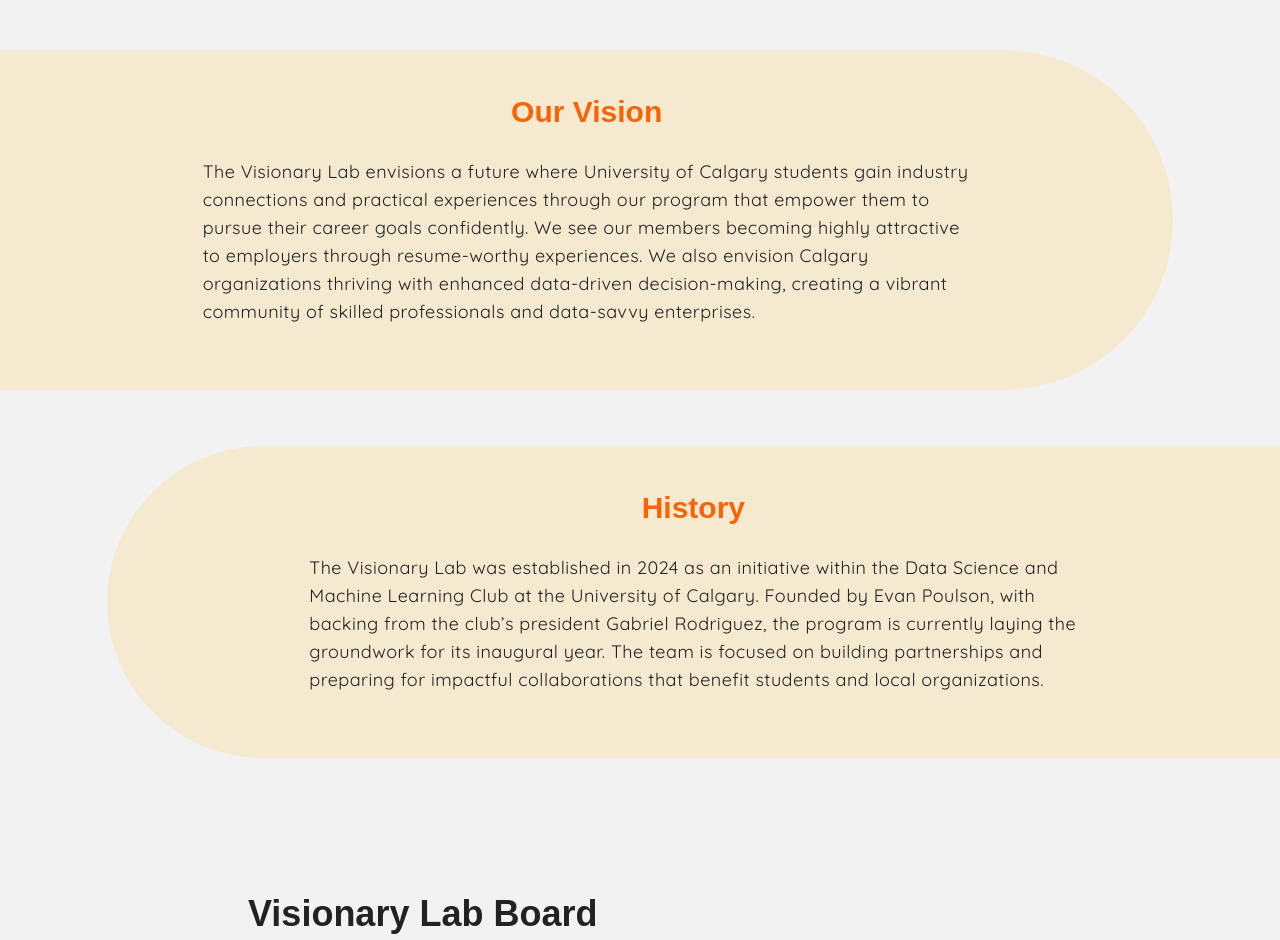
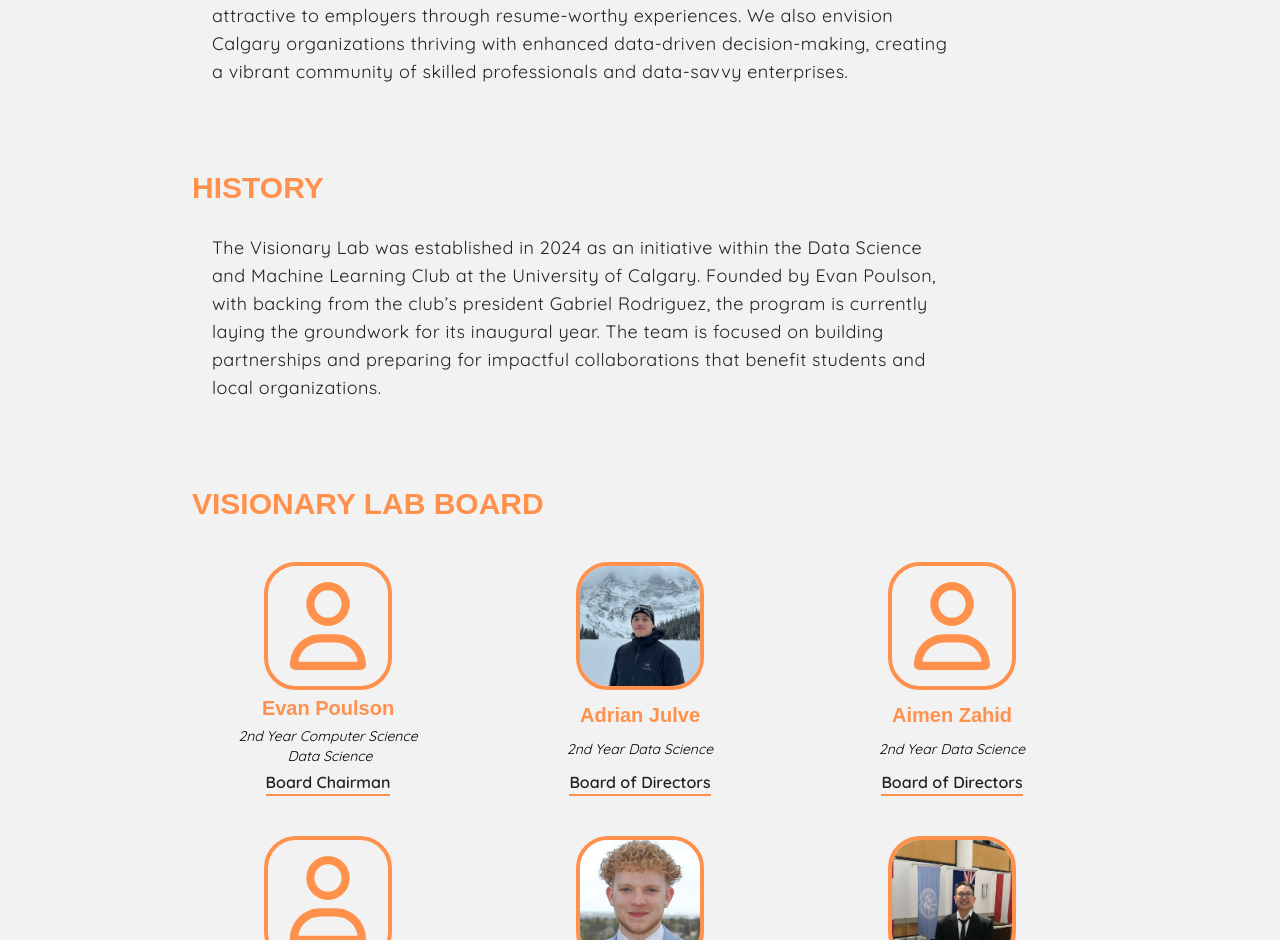
Before and after one commit to DSMLC/dsmlc-website, a Next.js app: page /visionary-lab in a window 1280 px wide. Shown: the part 1192-2132 px from the top of the page. Built offline with nearby package versions, Linux system fonts and the light colour scheme.

Commit message:
subtitle template and other stuff

```diff
--- a/app/components/HeaderTextTemplate.tsx
+++ b/app/components/HeaderTextTemplate.tsx
@@ -1,6 +1,6 @@
 import React from "react";
 
-interface PageData {
+export interface PageData {
   header: string;
   text: string;
 }
--- /dev/null
+++ b/app/components/HeaderTextTemplate2.tsx
@@ -0,0 +1,23 @@
+import React from "react";
+import { PageData } from "./HeaderTextTemplate";
+import SubtitleTemplate from "./SubtitleTemplate";
+
+const HeaderTextTemplate2 = ({ Data }: { Data: PageData[] }) => {
+  return (
+    <div className="flex flex-col w-full items-center">
+      {Data.map((data) => {
+        return (
+          <div className="flex flex-col gap-7 lg:px-0 py-10 lg:pt-11 lg:w-full max-w-4xl w-fit m-auto lg:text-start text-center">
+            <SubtitleTemplate Subtitle={data.header} />
+            <div
+              className="text-dsmlcBlack tracking-wide max-w-3xl font-quicksand lg:text-lg md:text-base text-sm pl-5"
+              dangerouslySetInnerHTML={{ __html: data.text }}
+            ></div>
+          </div>
+        );
+      })}
+    </div>
+  );
+};
+
+export default HeaderTextTemplate2;
--- a/app/components/Hero.tsx
+++ b/app/components/Hero.tsx
@@ -7,7 +7,7 @@
   return (
     <div className="w-full h-[85vh] flex-col">
       <div className="flex justify-center items-center h-full gap-10 flex-col text-dsmlcBlack">
-        <div className="font-redHat font-bold lg:text-4xl md:text-3xl text-2xl md:gap-10 gap-5 flex md:flex-row flex-col md:items-end items-center justify-center">
+        <div className="font-redHat lg:text-4xl md:text-3xl text-2xl md:gap-10 gap-5 flex md:flex-row flex-col md:items-end items-center justify-center">
           <Image
             className="md:block hidden"
             src={LogoData.dark_logo}
@@ -30,6 +30,7 @@
               dangerouslySetInnerHTML={{
                 __html: LogoData.club_name_styled,
               }}
+              className="uppercase"
             ></span>
           </div>
         </div>
--- a/app/components/ProfileListTemplate.tsx
+++ b/app/components/ProfileListTemplate.tsx
@@ -1,6 +1,7 @@
 import React from "react";
 import Image from "next/image";
 import EmptyProfie from "../../public/images/profile/empty_profile.svg";
+import SubtitleTemplate from "./SubtitleTemplate";
 
 interface ProfileList {
   name: string;
@@ -27,10 +28,8 @@
     <div>
       {GroupRoleTitle.map((roleGroup) => {
         return (
-          <div className="flex flex-col w-full max-w-4xl m-auto md:p-14 p-5 py-5 gap-10">
-            <span className="md:text-4xl text-3xl font-redHat text-dsmlcBlack font-bold md:text-start text-center">
-              {roleGroup}
-            </span>
+          <div className="flex flex-col gap-10 lg:px-0 py-10 lg:pt-11 lg:w-full max-w-4xl w-fit m-auto lg:text-start text-center">
+            <SubtitleTemplate Subtitle={roleGroup} />
             <div className="grid md:grid-cols-3 grid-cols-2 gap-10">
               {ProfilesData.filter((exec) =>
                 exec.role.some(
--- /dev/null
+++ b/app/components/SubtitleTemplate.tsx
@@ -0,0 +1,11 @@
+import React from "react";
+
+const SubtitleTemplate = ({ Subtitle }: { Subtitle: string }) => {
+  return (
+    <div className="lg:text-3xl md:text-2xl text-xl font-bold font-redHat text-dsmlcTangerine uppercase">
+      {Subtitle}
+    </div>
+  );
+};
+
+export default SubtitleTemplate;
--- a/app/layout.tsx
+++ b/app/layout.tsx
@@ -22,7 +22,7 @@
     <html lang="en">
       <body className={quicksand.className}>
         <Header />
-        <div className="pt-24  bg-dsmlcWhite">{children}</div>
+        <div className="pt-24 bg-dsmlcWhite">{children}</div>
         <Footer />
       </body>
     </html>
--- a/app/visionary-lab/page.tsx
+++ b/app/visionary-lab/page.tsx
@@ -3,7 +3,7 @@
 import VisionaryTeam from "../../public/data/execs.json";
 import VisionaryLabData from "../../public/data/page_data/visionary_lab.json";
 import TitleTemplate from "../components/TitleTemplate";
-import HeaderTextTemplate from "../components/HeaderTextTemplate";
+import HeaderTextTemplate2 from "../components/HeaderTextTemplate2";
 
 const page = () => {
   return (
@@ -12,7 +12,7 @@
         Title={VisionaryLabData.title_template.title}
         Subtitle={VisionaryLabData.title_template.subtitle}
       />
-      <HeaderTextTemplate Data={VisionaryLabData.header_text_template} />
+      <HeaderTextTemplate2 Data={VisionaryLabData.header_text_template} />
       <ProfileListTemplate
         ProfilesData={VisionaryTeam}
         GroupRoleTitle={VisionaryLabData.group_roles}
--- a/public/data/club_links.json
+++ b/public/data/club_links.json
@@ -7,8 +7,7 @@
   "links_section": {
     "membership": {
       "name": "Membership Form",
-      "link": "https://docs.google.com/forms/d/e/1FAIpQLScOGIqKjOxzu458lKIFtV3Kr3-Tf1jUvB4PyRZIXMxbvjEjHA/viewform",
-      "logo": ""
+      "link": "https://docs.google.com/forms/d/e/1FAIpQLScOGIqKjOxzu458lKIFtV3Kr3-Tf1jUvB4PyRZIXMxbvjEjHA/viewform"
     },
     "workshops": {
       "name": "Past Workshops",
--- a/public/data/logo.json
+++ b/public/data/logo.json
@@ -2,7 +2,7 @@
   "club_name": "Data Science and Machine Learning Club",
   "club_acronym": "DSMLC",
   "club_acronym_styled": "DS<span class=text-dsmlcTangerine>ML</span>C",
-  "club_name_styled": "Data Science <span class=font-thin>and</span> <span class=text-dsmlcTangerine><br>Machine Learning</span> <span class=font-thin>Club</span>",
+  "club_name_styled": "<span class=font-bold>Data Science</span> <span class=!font-thin>and</span> <span class='text-dsmlcTangerine font-bold'><br>Machine Learning</span> <span class=!font-thin>Club</span>",
   "university_name": "University of Calgary",
   "description": "Join us for data science and machine learning workshops, industry nights, and competitions!",
   "light_logo": "/images/light_logo.png",
--- a/public/data/pages.json
+++ b/public/data/pages.json
@@ -57,9 +57,22 @@
   },
   {
     "name": "Visionary Lab",
-    "type": "main",
+    "type": "dropdown",
     "link": "/visionary-lab",
-    "dropdown": []
+    "dropdown": [
+      {
+        "name": "About",
+        "link": ""
+      },
+      {
+        "name": "Benefit for Partner",
+        "link": "/membership"
+      },
+      {
+        "name": "Benefit for Students",
+        "link": "executive"
+      }
+    ]
   },
   {
     "name": "Contact",
@@ -76,7 +89,7 @@
       },
       {
         "name": "Join as Executive",
-        "link": "executive"
+        "link": "/executive"
       }
     ]
   }
```
